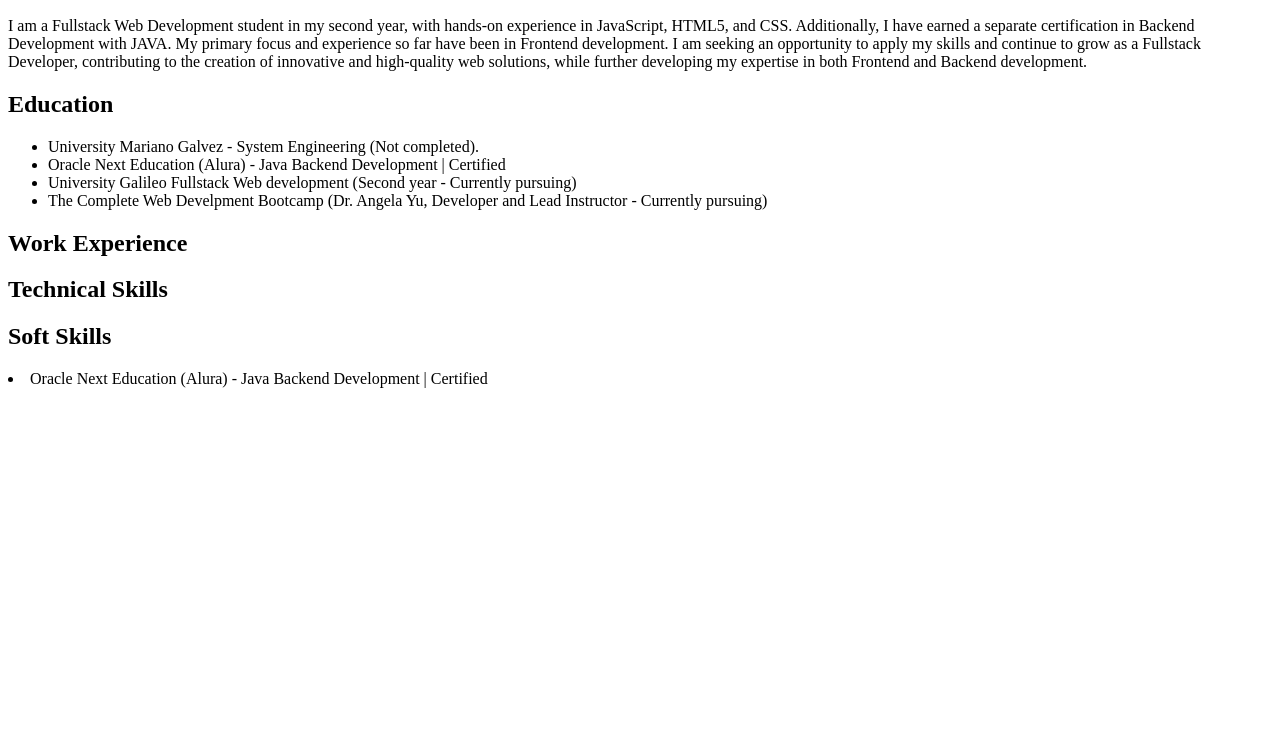
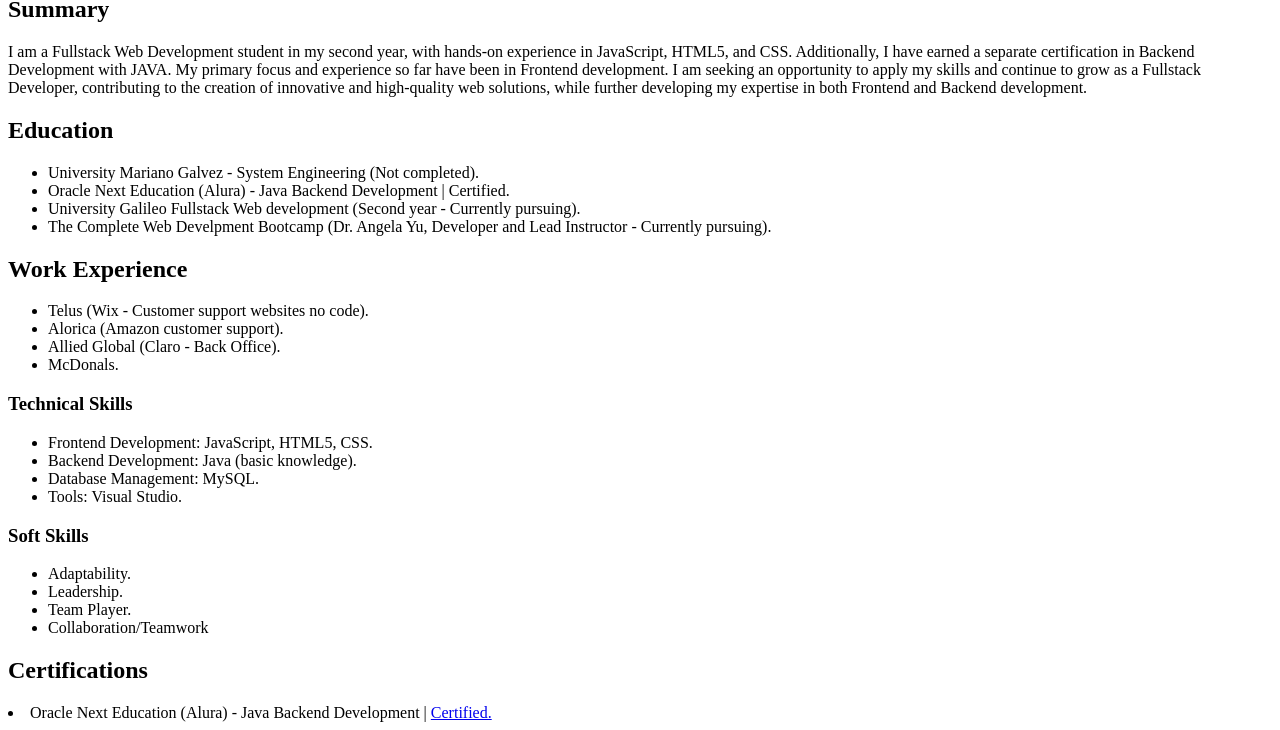
Before and after one commit to EddieGilXD/Resume, a plain HTML site: page index.html in a window 1280 px wide. Shown: the part 110-840 px from the top of the page. Before the commit the page ends 800 px from the top, so only its background shows below. Drawn offline with Linux system fonts and the light colour scheme.

Commit message:
Resume completed

```diff
--- a/index.html
+++ b/index.html
@@ -4,6 +4,7 @@
         <meta charset="UTF-8">
         <title>My resume</title>
         <body>
+            <img src="" alt="Profile image">
             <h1>Eddie Gil</h1>
             <summary>
                 <h2>Summary</h2>
@@ -13,22 +14,39 @@
                 <h2>Education</h2>
                 <ul>
                     <li>University Mariano Galvez - System Engineering (Not completed).</li>
-                    <li>Oracle Next Education (Alura) - Java Backend Development | Certified</li>
-                    <li>University Galileo Fullstack Web development (Second year - Currently pursuing)</li>
-                    <li>The Complete Web Develpment Bootcamp (Dr. Angela Yu, Developer and Lead Instructor - Currently pursuing)</li>
+                    <li>Oracle Next Education (Alura) - Java Backend Development | Certified.</li>
+                    <li>University Galileo Fullstack Web development (Second year - Currently pursuing).</li>
+                    <li>The Complete Web Develpment Bootcamp (Dr. Angela Yu, Developer and Lead Instructor - Currently pursuing).</li>
                 </ul>
             </education>
             <work_experience>
                 <h2>Work Experience</h2>
+                <ul>
+                    <li>Telus (Wix - Customer support websites no code).</li>
+                    <li>Alorica (Amazon customer support).</li>
+                    <li>Allied Global (Claro - Back Office).</li>
+                    <li>McDonals.</li>
+                </ul>
             </work_experience>
             <skills>
-                <h2>Technical Skills</h2>
-                    <ul></ul>
-                <h2>Soft Skills</h2>
-                    <ul></ul>
+                <h3>Technical Skills</h3>
+                    <ul>
+                        <li>Frontend Development: JavaScript, HTML5, CSS.</li>
+                        <li>Backend Development: Java (basic knowledge).</li>
+                        <li>Database Management: MySQL.</li>
+                        <li>Tools: Visual Studio.</li>
+                    </ul>
+                <h3>Soft Skills</h3>
+                    <ul>
+                        <li>Adaptability.</li>
+                        <li>Leadership.</li>
+                        <li>Team Player.</li>
+                        <li>Collaboration/Teamwork</li>
+                    </ul>
             </skills>
             <certifications>
-                <li>Oracle Next Education (Alura) - Java Backend Development | <a https://app.aluracursos.com/user/djuntaied/program/5/certificate">Certified</a></li>
+                <h2>Certifications</h2>
+                <li>Oracle Next Education (Alura) - Java Backend Development | <a href="//app.aluracursos.com/user/djuntaied/program/5/certificate">Certified.</a></li>
             </certifications>
         </body>
     </head>
```
